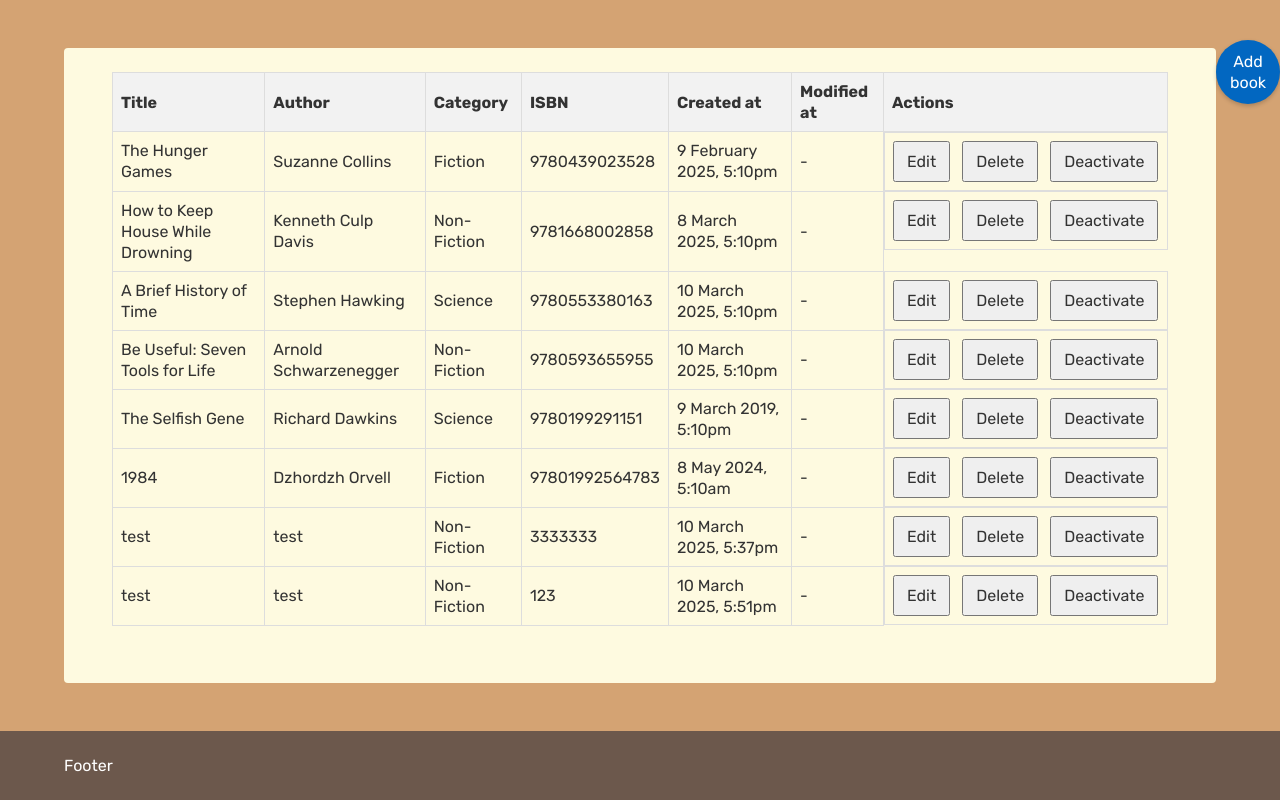
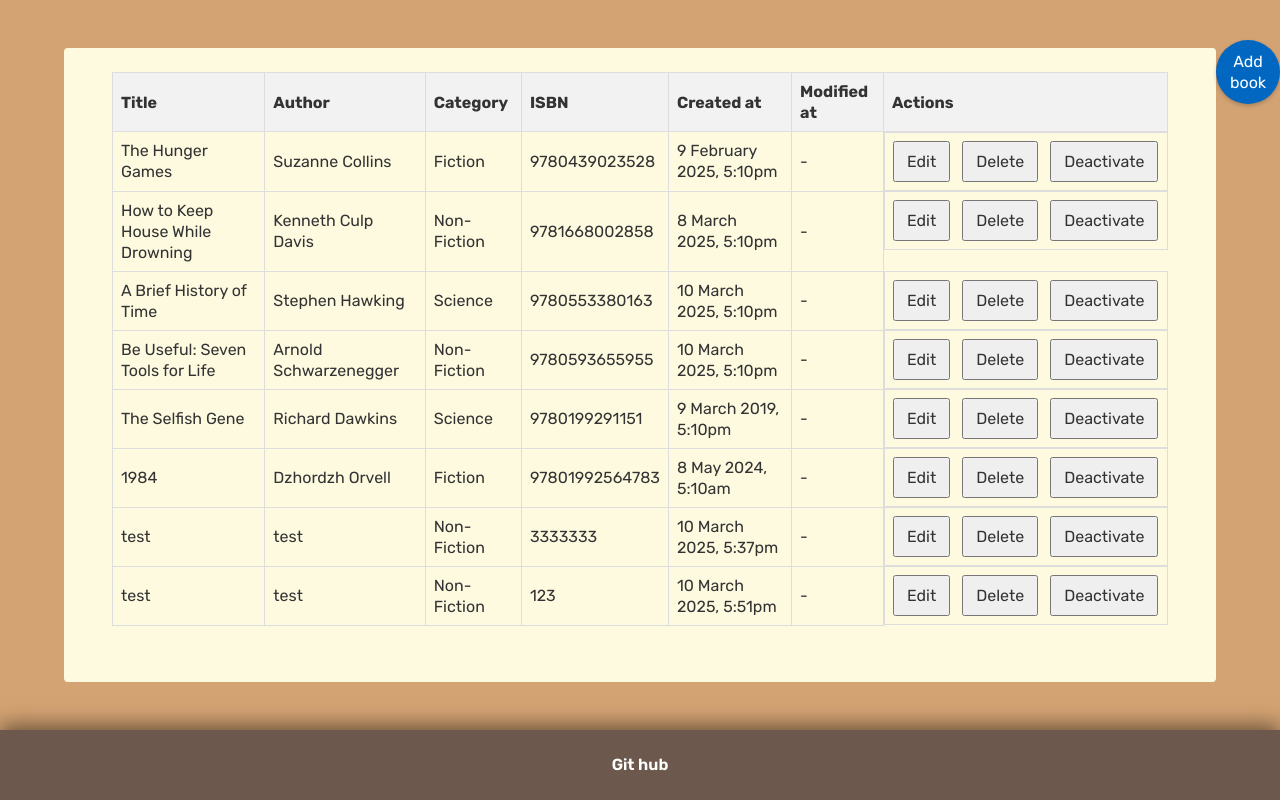
Before and after one commit to ivantelizhenko/Luna__test--ivantelizhenko, a React (Vite) app: page / in a window 1280 px wide. Built offline with nearby package versions, Linux system fonts and the light colour scheme; data requests are answered from the project's data file.

Commit message:
add fotter

```diff
--- a/src/components/BookForm/BookForm.tsx
+++ b/src/components/BookForm/BookForm.tsx
@@ -5,7 +5,7 @@
 
 import InputField from './InputField';
 import SelectField from './SelectField';
-import { BookFormRow } from './BookFornRow';
+import BookFormRow from './BookFornRow';
 import Button from '../Button';
 import { useBooks } from '../../store/BookContext';
 
--- a/src/components/BookForm/BookFornRow.ts
+++ b/src/components/BookForm/BookFornRow.tsx
@@ -1,6 +1,6 @@
 import styled from 'styled-components';
 
-export const BookFormRow = styled.div`
+const BookFormRow = styled.div`
   display: flex;
 
   & label {
@@ -18,3 +18,5 @@
     box-shadow: 0 2px 4px rgba(0 0 0 / 0.1);
   }
 `;
+
+export default BookFormRow;
--- a/src/components/Footer.tsx
+++ b/src/components/Footer.tsx
@@ -6,10 +6,30 @@
   width: 100%;
   background-color: #6c584c;
   color: #fff;
+
+  display: flex;
+  justify-content: center;
+  box-shadow: 0 -5px 20px rgba(0 0 0 / 0.5);
+`;
+
+const Link = styled.a`
+  color: inherit;
+  border-bottom: 1px solid transparent;
+  font-weight: 600;
+
+  &:hover {
+    border-bottom-color: currentColor;
+  }
 `;
 
 function Footer() {
-  return <StyledFooter>Footer</StyledFooter>;
+  return (
+    <StyledFooter>
+      <Link href="https://github.com/ivantelizhenko" target="_blank">
+        Git hub
+      </Link>
+    </StyledFooter>
+  );
 }
 
 export default Footer;
```
